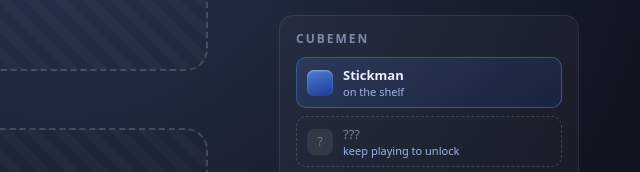
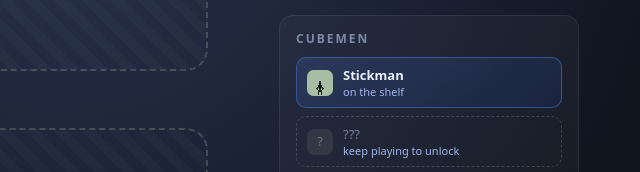
Before and after one commit to taylorren/cubeman, a website built with Vite: page index.html in a window 1280 px wide. Shown: the part 306-478 px from the top of the page, 583-1223 px from the left. Built offline with nearby package versions, Linux system fonts and the light colour scheme.

Commit message:
feat(P3): roster avatar — LCD-rendered portrait of the cubeman standing pose on unlocked chips

```diff
--- a/src/main.ts
+++ b/src/main.ts
@@ -312,9 +312,21 @@
   const li = document.createElement('li');
   const locked = c.id.startsWith('mystery');
   li.className = 'chip' + (locked ? ' chip-locked' : '');
-  const face = document.createElement('span');
-  face.className = 'chip-face';
-  if (locked) face.textContent = '?';
+  // Avatar: a real LCD-rendered portrait of the cubeman's standing pose
+  // (locked entries stay mystery placeholders).
+  let face: HTMLElement;
+  if (locked) {
+    const span = document.createElement('span');
+    span.className = 'chip-face';
+    span.textContent = '?';
+    face = span;
+  } else {
+    const cv = document.createElement('canvas');
+    cv.className = 'chip-face';
+    cv.title = c.name;
+    new LCD(cv, 48, 1).draw(sample(prof.idle, 0), 0, {});
+    face = cv;
+  }
   const box = document.createElement('span');
   const name = document.createElement('div');
   name.className = 'chip-name';
--- a/src/style.css
+++ b/src/style.css
@@ -259,6 +259,13 @@
   box-shadow: inset 0 1px 2px rgba(255, 255, 255, 0.4);
 }
 
+/* Avatar canvases are LCD renders — green screen, dark stickman. */
+canvas.chip-face {
+  background: #a9bda4;
+  box-shadow: inset 0 0 0 1px rgba(26, 36, 28, 0.35);
+  image-rendering: pixelated;
+}
+
 .chip-name {
   font-weight: 600;
   color: #eaf0ff;
```
